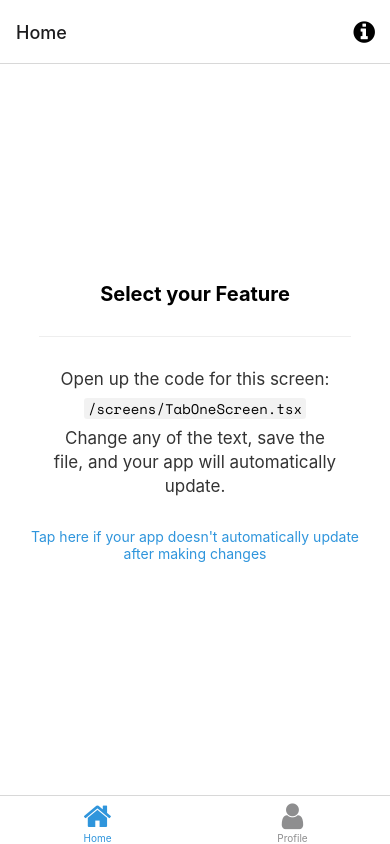
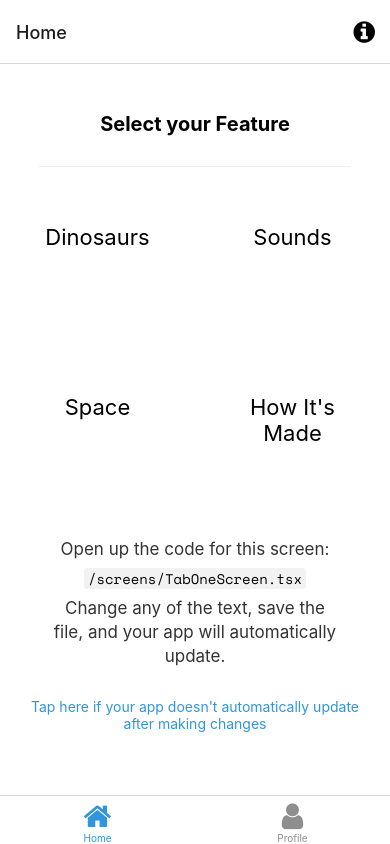
Before and after one commit to ahartzog/Kids-Fun-App, a React Native app: screen /Home in a window 390 px wide. Built offline with nearby package versions, Linux system fonts and the light colour scheme; what expo-linking would draw is missing.

Commit message:
Add feature cards

```diff
--- /dev/null
+++ b/components/FeatureCard.tsx
@@ -0,0 +1,31 @@
+import React from 'react';
+import { StyleSheet } from 'react-native';
+import { Text, View } from '../components/Themed';
+type Props = {
+  title: string;
+};
+
+const FeatureCard = (props: Props) => {
+  return (
+    <View style={localStyles.container}>
+      <Text style={localStyles.title}>{props.title}</Text>
+    </View>
+  );
+};
+
+const localStyles = StyleSheet.create({
+  container: {
+    flexBasis: '40%',
+    height: 150,
+    borderWidth: 2,
+    borderColor: '#FFF',
+    marginTop: 20,
+    padding: 5,
+  },
+  title: {
+    textAlign: 'center',
+    fontSize: 22,
+  },
+});
+
+export { FeatureCard };
--- a/lib/styles/layout.ts
+++ b/lib/styles/layout.ts
@@ -15,6 +15,7 @@ const layoutStyles = StyleSheet.create({
       height: 1,
       width: '80%',
     },
+
   });
 
 
--- a/screens/HomeScreen.tsx
+++ b/screens/HomeScreen.tsx
@@ -4,7 +4,7 @@ import styles from '../lib/styles';
 import EditScreenInfo from '../components/EditScreenInfo';
 import { Text, View } from '../components/Themed';
 import { RootTabScreenProps } from '../types';
-
+import { FeatureCard } from '../components/FeatureCard';
 export default function HomeScreen({ navigation }: RootTabScreenProps<'Home'>) {
   return (
     <View style={styles.layoutStyles.container}>
@@ -15,6 +15,19 @@ export default function HomeScreen({ navigation }: RootTabScreenProps<'Home'>) {
         darkColor='rgba(255,255,255,0.1)'
       />
 
+      <View
+        style={{
+          flexDirection: 'row',
+          flexWrap: 'wrap',
+          justifyContent: 'space-around',
+        }}
+      >
+        <FeatureCard title='Dinosaurs' />
+        <FeatureCard title='Sounds' />
+        <FeatureCard title='Space' />
+        <FeatureCard title="How It's Made" />
+      </View>
+
       <EditScreenInfo path='/screens/TabOneScreen.tsx' />
     </View>
   );
```
